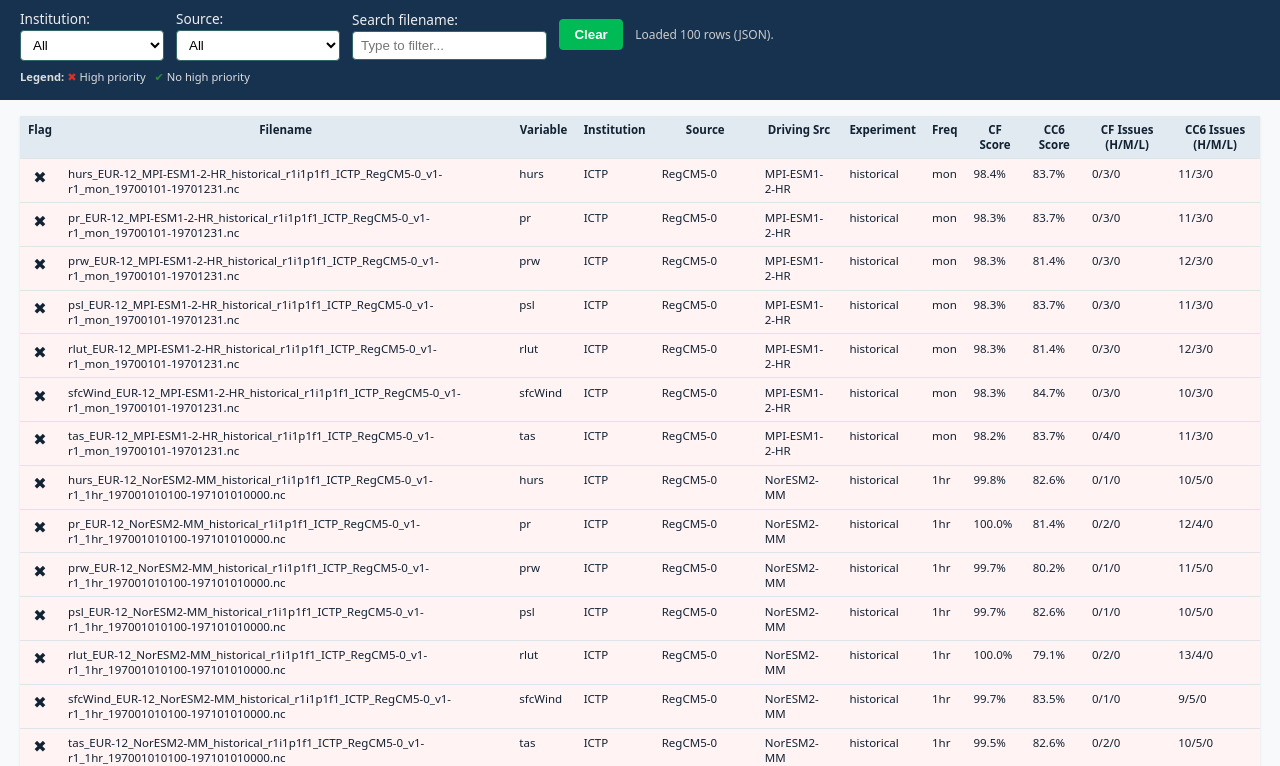
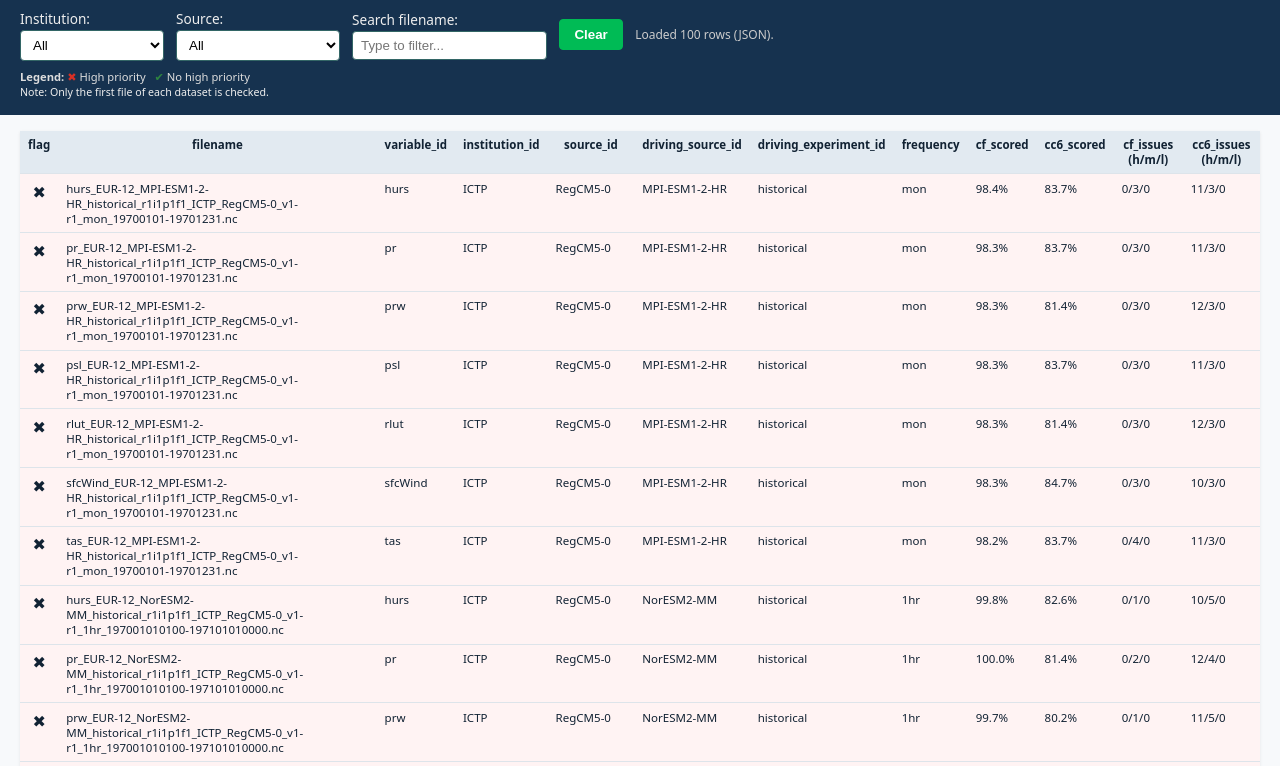
Before and after one commit to euro-cordex/jsc-compliance-check, a plain HTML site: page docs/index.html in a window 1280 px wide. Shown: the part 50-816 px from the top of the page. Drawn offline with nearby package versions, Linux system fonts and the light colour scheme.

Commit message:
udpate dashboard

```diff
--- a/docs/index.html
+++ b/docs/index.html
@@ -25,7 +25,8 @@
 		<div id="legend">
 			<strong>Legend:</strong>
 			<span class="icon high" title="High priority present">✖</span> High priority &nbsp;
-			<span class="icon none" title="No high priority">✔</span> No high priority
+			<span class="icon none" title="No high priority">✔</span> No high priority<br>
+			<span style="font-size:0.95em;color:#eee;">Note: Only the first file of each dataset is checked.</span>
 		</div>
 	</header>
 
@@ -33,23 +34,23 @@
 		<table id="reportTable">
 			<thead>
 				<tr>
-					<th>Flag</th>
-					<th>Filename</th>
-					<th>Variable</th>
-					<th>Institution</th>
-						<th>Source</th>
-					<th>Driving Src</th>
-					<th>Experiment</th>
-					<th>Freq</th>
-					<th>CF Score</th>
-					<th>CC6 Score</th>
-					<th>CF Issues (H/M/L)</th>
-					<th>CC6 Issues (H/M/L)</th>
+					<th>flag</th>
+					<th>filename</th>
+					<th>variable_id</th>
+					<th>institution_id</th>
+					<th>source_id</th>
+					<th>driving_source_id</th>
+					<th>driving_experiment_id</th>
+					<th>frequency</th>
+					<th>cf_scored</th>
+					<th>cc6_scored</th>
+					<th>cf_issues (h/m/l)</th>
+					<th>cc6_issues (h/m/l)</th>
 				</tr>
 			</thead>
 			<tbody></tbody>
 		</table>
-		<div id="detailsPanel" class="hidden"></div>
+	<!-- detailsPanel removed: details now shown inline below each row -->
 	</main>
 
 	<footer>
--- a/docs/script.js
+++ b/docs/script.js
@@ -189,12 +189,55 @@ function renderTable(){
 			<td>${issueCounts(r['cf:high_count'], r['cf:medium_count'], r['cf:low_count'])}</td>
 			<td>${issueCounts(r['cc6:high_count'], r['cc6:medium_count'], r['cc6:low_count'])}</td>
 		`;
-		tr.addEventListener('click', () => showDetails(r));
+		tr.classList.add('dashboard-row');
+		tr.addEventListener('click', () => toggleDetails(idx));
 		frag.appendChild(tr);
+
+		// Details row (initially hidden)
+		const detailsTr = document.createElement('tr');
+		detailsTr.className = 'details-row';
+		detailsTr.style.display = 'none';
+		detailsTr.innerHTML = `<td colspan="12">${detailsContent(r)}</td>`;
+		frag.appendChild(detailsTr);
 	});
 	els.tbody.innerHTML='';
 	els.tbody.appendChild(frag);
-	els.details.classList.add('hidden');
+}
+
+function toggleDetails(idx){
+	// There are 2 rows per dataset: data row, then details row
+	const allRows = els.tbody.querySelectorAll('tr');
+	for(let i=0; i<allRows.length; i+=2){
+		const detailsRow = allRows[i+1];
+		if(detailsRow && detailsRow.classList.contains('details-row')){
+			if(i/2 === idx){
+				// Toggle only the clicked row's details
+				detailsRow.style.display = detailsRow.style.display === 'none' ? '' : 'none';
+			} else {
+				detailsRow.style.display = 'none';
+			}
+		}
+	}
+}
+
+function detailsContent(r){
+	return `
+		<div class="inline-details">
+			<h2>${escapeHtml(basename(r.filename))}</h2>
+			<div style="font-size:0.95em;color:#567;margin-bottom:.3em;"><strong>Full path:</strong> <code>${escapeHtml(r.filename || '')}</code></div>
+			<div><strong>institution_id:</strong> ${escapeHtml(r.institution_id||'')} &nbsp; <strong>source_id:</strong> ${escapeHtml(r.source_id||'')}</div>
+			<div style="margin-top:.25rem;">
+				${pill('CF', r['cf:scored_points'], r['cf:possible_points'])}
+				${pill('CC6', r['cc6:scored_points'], r['cc6:possible_points'])}
+			</div>
+			${messagesSection('CF High Priority', r.cf_high_msgs, 'high')}
+			${messagesSection('CF Medium Priority', r.cf_med_msgs, 'medium')}
+			${messagesSection('CF Low Priority', r.cf_low_msgs, 'low')}
+			${messagesSection('CC6 High Priority', r.cc6_high_msgs, 'high')}
+			${messagesSection('CC6 Medium Priority', r.cc6_med_msgs, 'medium')}
+			${messagesSection('CC6 Low Priority', r.cc6_low_msgs, 'low')}
+		</div>
+	`;
 }
 
 function scoreCell(scored, possible){
@@ -207,24 +250,7 @@ function issueCounts(h, m, l){
 	return `${h||0}/${m||0}/${l||0}`;
 }
 
-function showDetails(r){
-	els.details.classList.remove('hidden');
-	els.details.innerHTML = `
-		<h2>${escapeHtml(basename(r.filename))}</h2>
-		<div><strong>Institution:</strong> ${escapeHtml(r.institution_id||'')} &nbsp; <strong>Source:</strong> ${escapeHtml(r.source_id||'')}</div>
-		<div style="margin-top:.25rem;">
-			${pill('CF', r['cf:scored_points'], r['cf:possible_points'])}
-			${pill('CC6', r['cc6:scored_points'], r['cc6:possible_points'])}
-		</div>
-		${messagesSection('CF High Priority', r.cf_high_msgs, 'high')}
-		${messagesSection('CF Medium Priority', r.cf_med_msgs, 'medium')}
-		${messagesSection('CF Low Priority', r.cf_low_msgs, 'low')}
-		${messagesSection('CC6 High Priority', r.cc6_high_msgs, 'high')}
-		${messagesSection('CC6 Medium Priority', r.cc6_med_msgs, 'medium')}
-		${messagesSection('CC6 Low Priority', r.cc6_low_msgs, 'low')}
-	`;
-	els.details.scrollIntoView({behavior:'smooth', block:'start'});
-}
+// showDetails is now unused
 
 function pill(label, scored, possible){
 	if(scored == null || possible == null) return '';
--- a/docs/style.css
+++ b/docs/style.css
@@ -17,6 +17,7 @@ thead { background:#e2eaf1; position:sticky; top:0; z-index:2; }
 th, td { padding:.4rem .5rem; font-size:.72rem; border-bottom:1px solid #dde4ea; vertical-align:top; }
 tbody tr { cursor:pointer; }
 tbody tr:hover { background:#f0f6fa; }
+tbody tr.details-row:hover { background:transparent; }
 tbody tr.high-priority { background:#fff3f3; }
 tbody tr.high-priority:hover { background:#ffe9e9; }
 .flag { font-size:1rem; text-align:center; width:2rem; }
```
